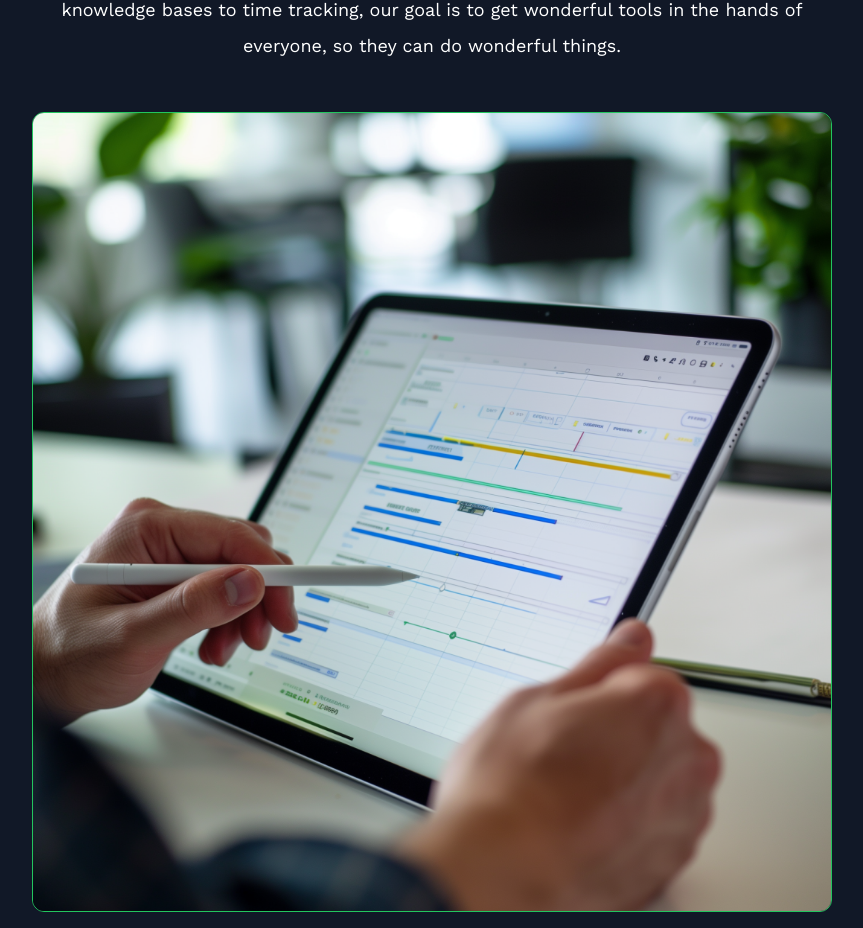
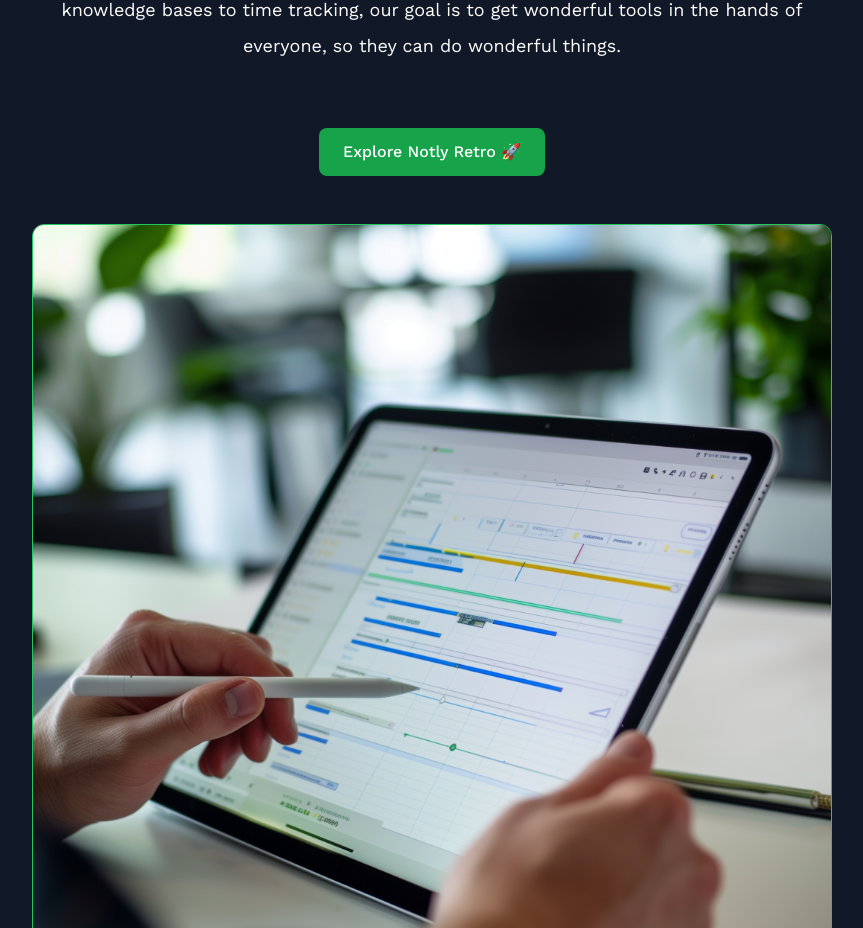
Before and after one commit to fhswno/offquest-website, a Next.js app: page / in a window 1280 px wide. Shown: the part 2757-3685 px from the top of the page, without its empty margins (208-1071 px from the left). Built offline with nearby package versions, Linux system fonts and the light colour scheme.

Commit message:
Add link to explore Notly Retro in Software component

```diff
--- a/src/components/Homepage/Software.tsx
+++ b/src/components/Homepage/Software.tsx
@@ -1,5 +1,6 @@
 // NEXT
 import Image from 'next/image';
+import Link from 'next/link';
 
 // COMPONENTS
 import Badge from '../Branding/Badge';
@@ -33,6 +34,12 @@ const Software = () => {
           our goal is to get wonderful tools in the hands of everyone, so they
           can do wonderful things.
         </p>
+        <Link
+          className="px-6 py-3 mt-4 font-medium text-white transition duration-500 ease-in-out transform bg-green-600 rounded-lg hover:bg-green-800 focus:shadow-outline focus:outline-none focus:ring-2 ring-offset-current ring-offset-2"
+          href="/notly-retro"
+        >
+          Explore Notly Retro <span>🚀</span>
+        </Link>
         <Image
           src="/software.png"
           alt="Software"
```
